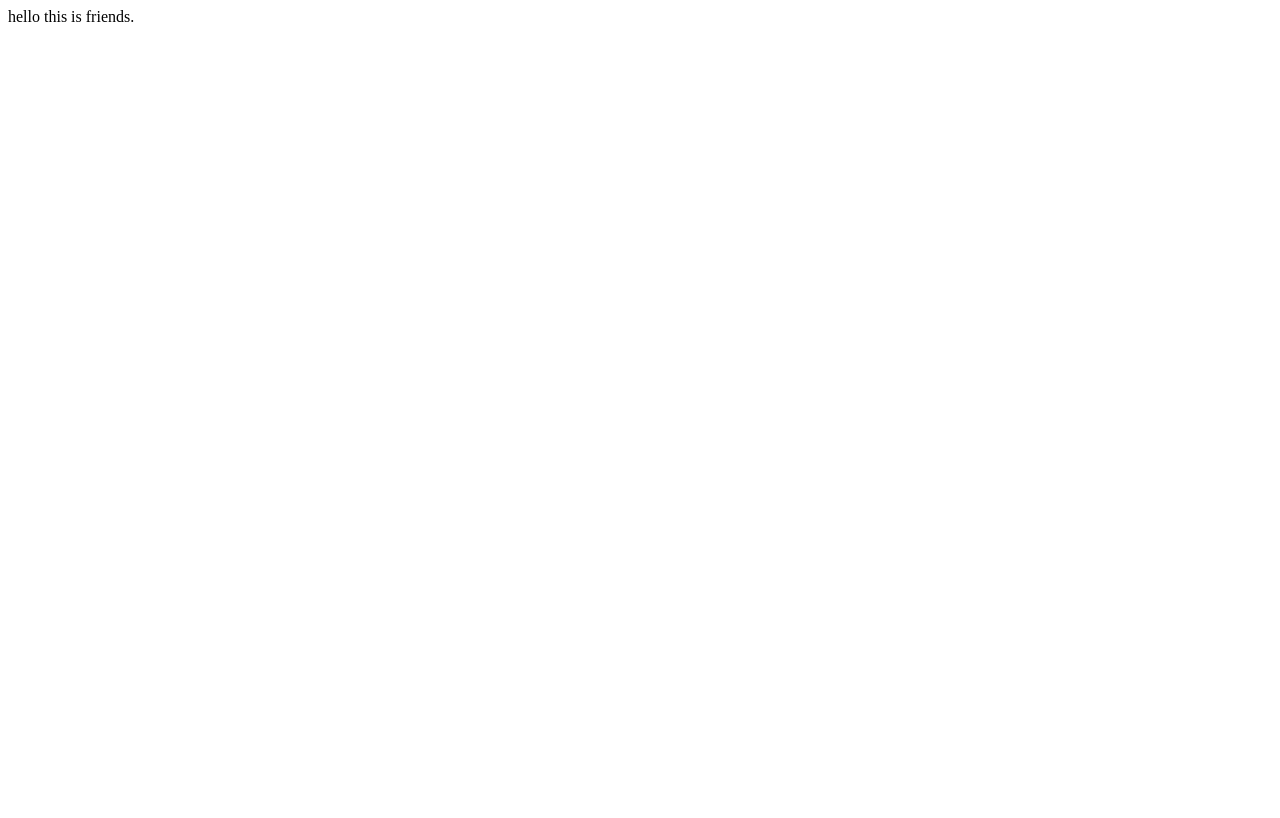
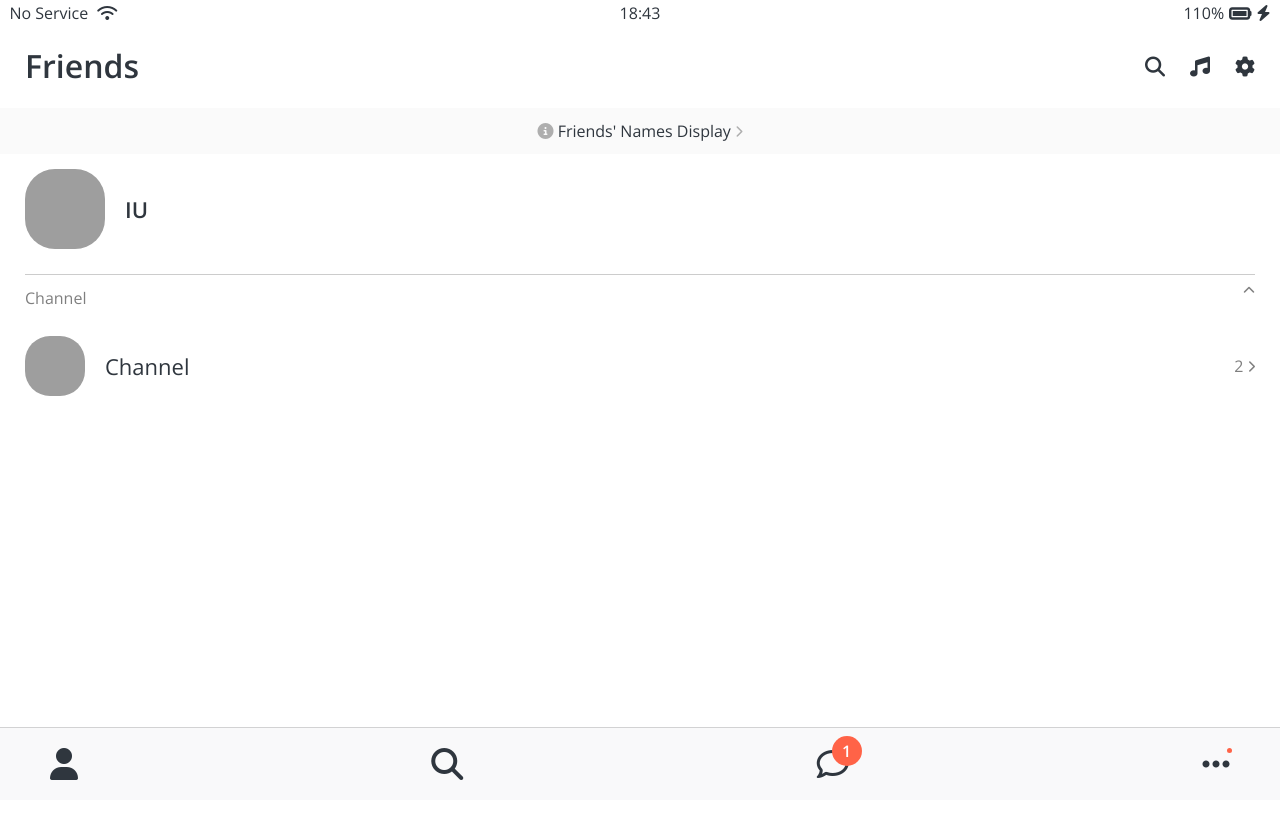
Before and after one commit to ws0671/kokoa-clone-2020, a plain HTML site: page friends.html in a window 1280 px wide. Shown: the top 818 px of the page. Drawn offline with nearby package versions, Linux system fonts and the light colour scheme; grey boxes are pictures that could not be loaded.

Commit message:
Feat: friends-screen

```diff
--- /dev/null
+++ b/css/components/nav-bar.css
@@ -0,0 +1,44 @@
+.nav {
+  background-color: #f9f9fa;
+  border-top: 1px solid rgba(121, 121, 121, 0.3);
+  position: fixed;
+  bottom: 0;
+  width: 100%;
+  box-sizing: border-box;
+  padding: 20px 50px;
+}
+
+.nav__list {
+  display: flex;
+  justify-content: space-between;
+}
+
+.nav__link {
+  color: #2f363e;
+  position: relative;
+}
+
+.nav__notification {
+  display: flex;
+  width: 30px;
+  height: 30px;
+  border-radius: 15px;
+  background-color: tomato;
+  color: white;
+  justify-content: center;
+  align-items: center;
+  font-weight: 600;
+  position: absolute;
+  left: 15px;
+  bottom: 15px;
+}
+
+.nav__dot {
+  width: 5px;
+  height: 5px;
+  border-radius: 50%;
+  background-color: tomato;
+  display: flex;
+  position: absolute;
+  left: 25px;
+}
--- /dev/null
+++ b/css/components/screen-header.css
@@ -0,0 +1,19 @@
+.screen-header {
+  display: flex;
+  justify-content: space-between;
+  align-items: center;
+  padding: var(--horizontal-space);
+  position: fixed;
+  width: 100%;
+  box-sizing: border-box;
+  top: 25px;
+}
+
+.screen-header__title {
+  font-size: 32px;
+  font-weight: 600;
+}
+
+.screen-header__icons span {
+  margin-left: 25px;
+}
--- a/css/components/status-bar.css
+++ b/css/components/status-bar.css
@@ -2,6 +2,10 @@
   display: flex;
   justify-content: center;
   padding: 5px 3px;
+  position: sticky;
+  width: 100%;
+  top: 0;
+  box-sizing: border-box;
 }
 .status-bar__column {
   width: 33%;
--- /dev/null
+++ b/css/components/user-component.css
@@ -0,0 +1,48 @@
+.user-component {
+  justify-content: space-between;
+}
+
+.user-component,
+.user-component__column:first-child {
+  display: flex;
+  align-items: center;
+}
+
+.user-component__avatar {
+  width: 70px;
+  height: 70px;
+  border-radius: 30px;
+  margin-right: 20px;
+  /* 사진 비율 유지하고 싶은 경우 사용한다. */
+  /* object-fit: cover; */
+}
+
+.user-component__title {
+  font-weight: 600;
+  font-size: 22px;
+}
+
+.user-component__subtitle {
+  margin-top: 8px;
+  font-size: 17px;
+  color: rgba(0, 0, 0, 0.5);
+}
+
+.user-component__avatar--xl {
+  width: 80px;
+  height: 80px;
+}
+
+.user-component__avatar--sm {
+  width: 60px;
+  height: 60px;
+  border-radius: 25px;
+}
+
+.user-component__title--not-bold {
+  font-weight: 400;
+}
+
+.user-component__column:last-child {
+  color: rgba(0, 0, 0, 0.5);
+}
--- a/css/reset.css
+++ b/css/reset.css
@@ -130,3 +130,7 @@ table {
 input:focus {
   outline: none;
 }
+a {
+  color: inherit;
+  text-decoration: none;
+}
--- /dev/null
+++ b/css/screens/friends.css
@@ -0,0 +1,30 @@
+#friends-display-link {
+  text-align: center;
+  display: block;
+  background-color: #fafafa;
+  padding: 15px 0px;
+  font-size: 18;
+  margin-top: 82px;
+  margin-bottom: 15px;
+}
+
+#friends-display-link i {
+  color: rgba(0, 0, 0, 0.3);
+}
+
+.friends-screen {
+  padding: 0px var(--horizontal-space);
+}
+
+.friends-screen__channel {
+  margin-top: 25px;
+  border-top: 1px solid rgba(0, 0, 0, 0.2);
+  padding-top: 15px;
+}
+
+.friends-screen__channel-header {
+  display: flex;
+  justify-content: space-between;
+  margin-bottom: 30px;
+  color: rgba(0, 0, 0, 0.5);
+}
--- a/css/styles.css
+++ b/css/styles.css
@@ -1,10 +1,19 @@
 @import url("https://fonts.googleapis.com/css2?family=Open+Sans:wght@400;600&display=swap");
 @import "reset.css";
 @import "variables.css";
+
 /* Components */
 @import "components/status-bar.css";
+@import "components/nav-bar.css";
+@import "components/screen-header.css";
+@import "components/user-component.css";
+
 /* Screens */
 @import "screens/login.css";
+@import "screens/friends.css";
+
 body {
   font-family: "Open Sans", sans-serif;
+  color: #2f363e;
+  height: 1000vh;
 }
--- a/css/variables.css
+++ b/css/variables.css
@@ -1,3 +1,4 @@
 :root {
   --yellow: #fae100;
+  --horizontal-space: 25px;
 }
--- a/friends.html
+++ b/friends.html
@@ -1 +1,109 @@
-hello this is friends.
+<!DOCTYPE html>
+<html lang="en">
+  <head>
+    <meta charset="UTF-8" />
+    <meta http-equiv="X-UA-Compatible" content="IE=edge" />
+    <meta name="viewport" content="width=device-width, initial-scale=1.0" />
+    <title>Welcome To Kokoa Clone</title>
+    <link rel="stylesheet" href="css/styles.css" />
+  </head>
+  <body>
+    <div class="status-bar">
+      <div class="status-bar__column">
+        <span>No Service</span>
+        <i class="fa-solid fa-wifi"></i>
+      </div>
+      <div class="status-bar__column">
+        <span>18:43</span>
+      </div>
+      <div class="status-bar__column">
+        <span>110%</span>
+        <i class="fa-solid fa-battery-full fa-lg"></i>
+        <i class="fa-solid fa-bolt"></i>
+      </div>
+    </div>
+
+    <header class="screen-header">
+      <h1 class="screen-header__title">Friends</h1>
+      <div class="screen-header__icons">
+        <span><i class="fa-solid fa-magnifying-glass fa-lg"></i></span
+        ><span><i class="fa-solid fa-music fa-lg"></i></span
+        ><span><i class="fa-solid fa-gear fa-lg"></i></span>
+      </div>
+    </header>
+
+    <a id="friends-display-link"
+      ><i class="fa-solid fa-circle-info"></i> Friends' Names Display
+      <i class="fa-solid fa-chevron-right fa-xs"></i
+    ></a>
+
+    <main class="friends-screen">
+      <div class="user-component">
+        <div class="user-component__column">
+          <img
+            class="user-component__avatar user-component__avatar--xl"
+            src="https://encrypted-tbn0.gstatic.com/images?q=tbn:ANd9GcSg7ZLgzfKKjtfDgDqXpUzKiShgTdl0bvt85Q&usqp=CAU"
+          />
+          <div class="user-component__text">
+            <h4 class="user-component__title">IU</h4>
+            <!-- <h6 class="user-component__subtitle">2022 IU</h6> -->
+          </div>
+        </div>
+        <div class="user-component__column"></div>
+      </div>
+      <div class="friends-screen__channel">
+        <div class="friends-screen__channel-header">
+          <span>Channel</span><i class="fa-solid fa-chevron-up fa-xs"></i>
+        </div>
+        <div class="user-component">
+          <div class="user-component__column">
+            <img
+              class="user-component__avatar user-component__avatar--sm"
+              src="https://encrypted-tbn0.gstatic.com/images?q=tbn:ANd9GcSg7ZLgzfKKjtfDgDqXpUzKiShgTdl0bvt85Q&usqp=CAU"
+            />
+            <div class="user-component__text">
+              <h4 class="user-component__title user-component__title--not-bold">
+                Channel
+              </h4>
+            </div>
+          </div>
+          <div class="user-component__column">
+            <span>2</span>
+            <i class="fa-solid fa-chevron-right fa-xs"></i>
+          </div>
+        </div>
+      </div>
+    </main>
+
+    <nav class="nav">
+      <ul class="nav__list">
+        <li class="nav__btn">
+          <a class="nav__link" href="friends.html"
+            ><i class="fa-solid fa-user fa-2x"></i
+          ></a>
+        </li>
+        <li class="nav__btn">
+          <a class="nav__link" href="#"
+            ><i class="fa-solid fa-magnifying-glass fa-2x"></i
+          ></a>
+        </li>
+        <li class="nav__btn">
+          <a class="nav__link" href="#"
+            ><span class="nav__notification">1</span
+            ><i class="fa-regular fa-comment fa-2x"></i
+          ></a>
+        </li>
+        <li class="nav__btn">
+          <a class="nav__link" href="#"
+            ><span class="nav__dot"></span
+            ><i class="fa-solid fa-ellipsis fa-2x"></i
+          ></a>
+        </li>
+      </ul>
+    </nav>
+    <script
+      src="https://kit.fontawesome.com/9f59b2dab5.js"
+      crossorigin="anonymous"
+    ></script>
+  </body>
+</html>
```
